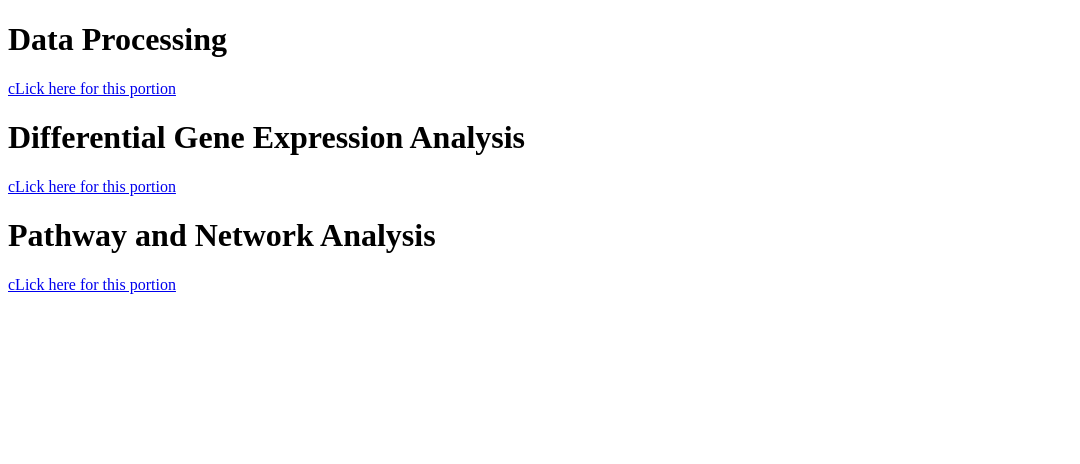
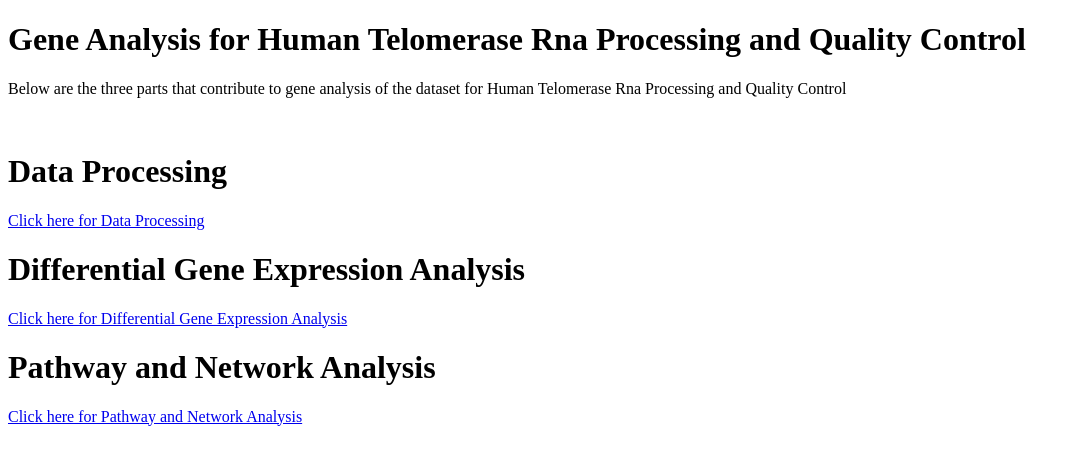
Before and after one commit to Tsmnbx/BCB420-Gene-Analysis-Human-Telomerase-Rna-Processing-and-Quality-Control, a plain HTML site: page index.html in a window 1280 px wide. Shown: the whole page, without its empty margins (0-1080 px from the left). Drawn offline with Linux system fonts and the light colour scheme.

Commit message:
Update index.html

```diff
--- a/index.html
+++ b/index.html
@@ -1,19 +1,22 @@
 <!DOCTYPE html>
 <html>
 <head>
-<title> Gene Analysis Human Telomerase Rna Processing and Quality Control
+<title> Gene Analysis for Human Telomerase Rna Processing and Quality Control
 </title>
 </head>
 <body>
 
+<h1> Gene Analysis for Human Telomerase Rna Processing and Quality Control </h1>
+<p> Below are the three parts that contribute to gene analysis of the dataset for Human Telomerase Rna Processing and Quality Control</p>
+<br/>
 <h1>Data Processing</h1>
-<a href="A1t.html">cLick here for this portion</a>
+<a href="A1t.html">Click here for Data Processing</a>
 <br/>
 <h1>Differential Gene Expression Analysis</h1>
-<a href="A2t.html"> cLick here for this portion</a>
+<a href="A2t.html"> Click here for Differential Gene Expression Analysis</a>
 <br/>
 <h1>Pathway and Network Analysis</h1>
-<a href="A3.html">cLick here for this portion</a>
+<a href="A3.html">Click here for Pathway and Network Analysis</a>
 <br/>
 </body>
 </html>
```
